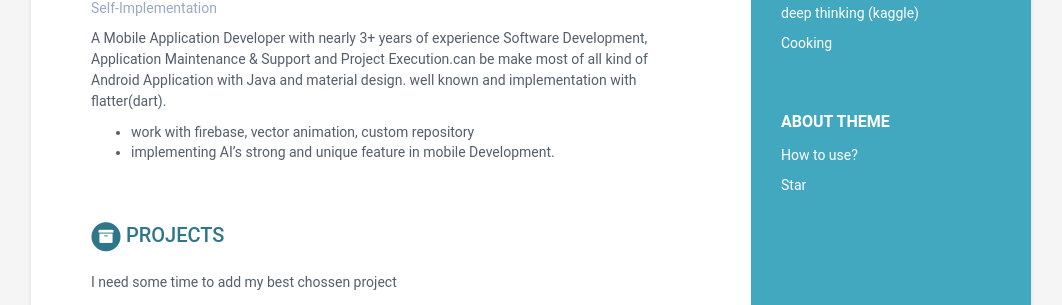
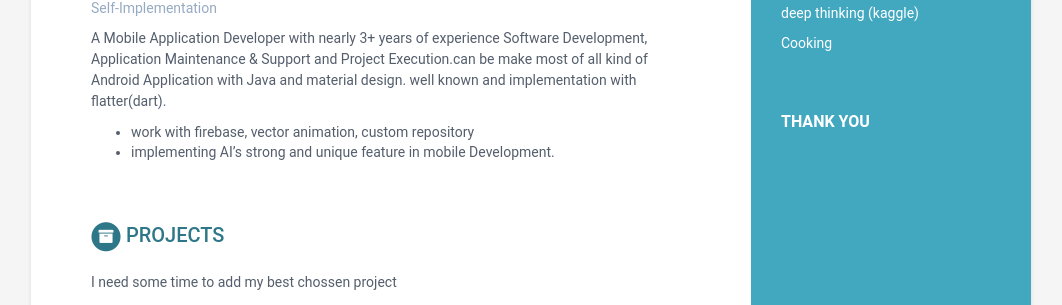
Before and after one commit to MonadWizard/online_resume.github.io, a Jekyll site: the page built from index.html, in a window 1280 px wide. Shown: the part 951-1256 px from the top of the page, without its empty margins (109-1171 px from the left). Built offline with Jekyll 4.4.1, drawn with Linux system fonts in a browser that asks for light colours.

Commit message:
Update about.html

```diff
--- a/_includes/about.html
+++ b/_includes/about.html
@@ -1,10 +1,6 @@
 <div class="remove-container container-block">
   <h2 class="container-block-title">
-    About Theme
+    Thank You
   </h2>
-  <ul class="list-unstyled interests-list">
-    <li><a target="_blank" href="https://www.youtube.com/watch?v=Jnmj1dXDbNk">How to use?</a></li>
-     <li><a class="github-button" href="https://github.com/sharu725/online-cv" data-icon="octicon-star" data-show-count="true" aria-label="Star sharu725/online-cv on GitHub">Star</a>
-     <script async defer src="https://buttons.github.io/buttons.js"></script>
-  </ul>
+
 </div><!--//About-->
```
